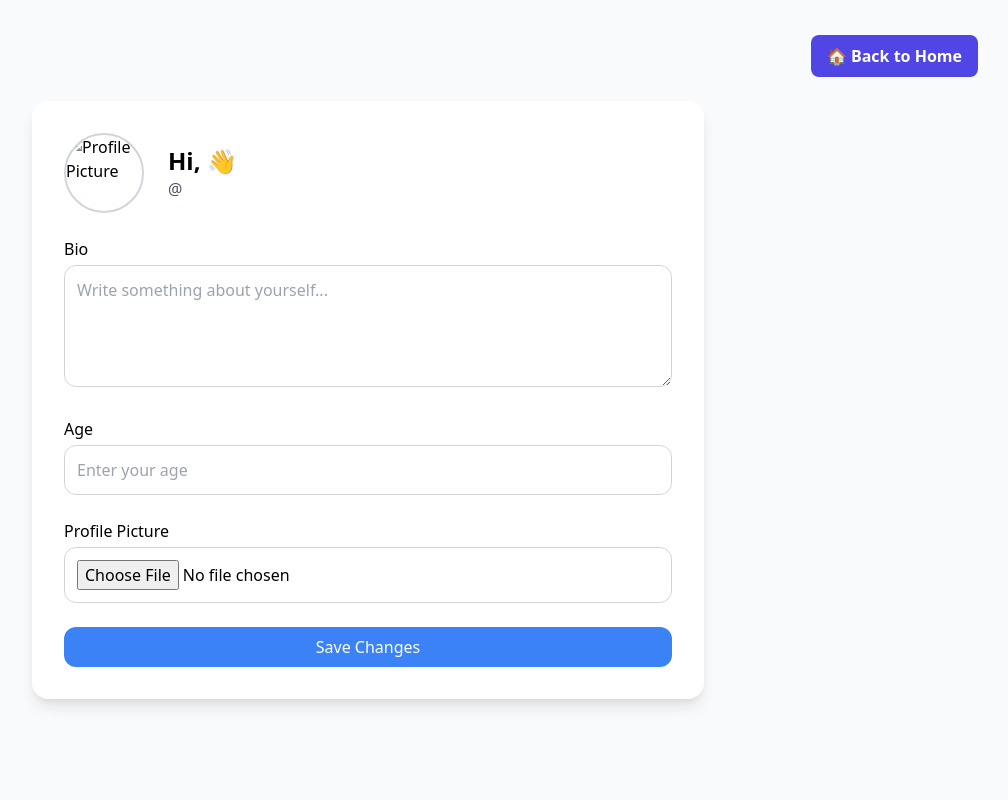
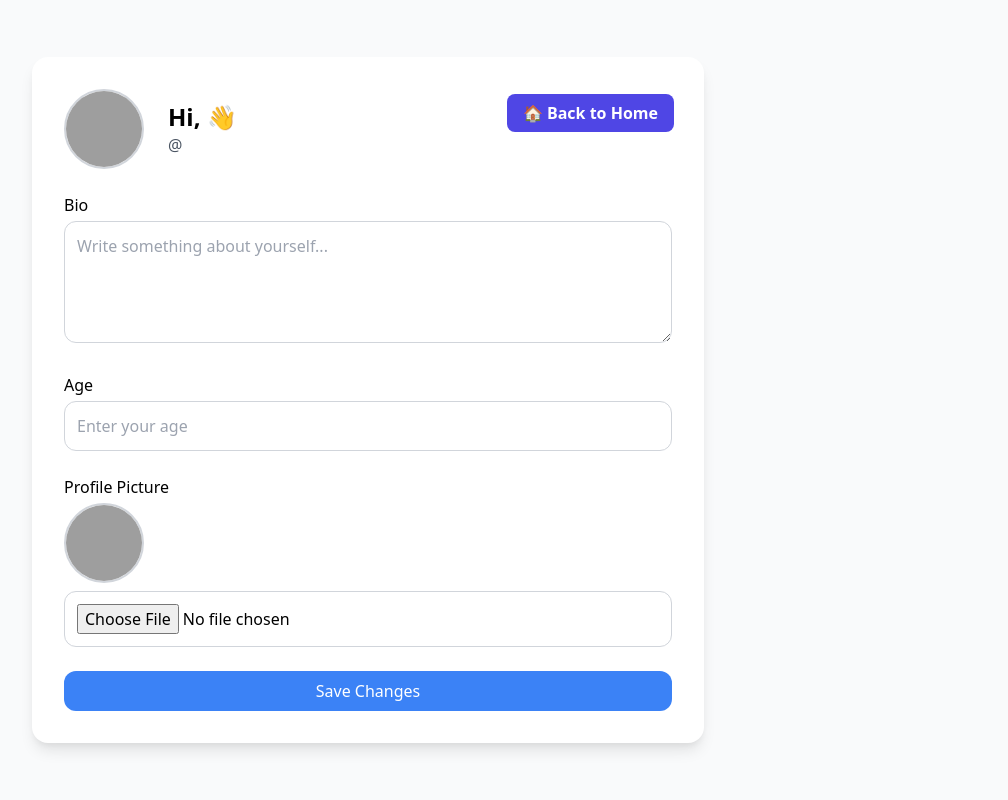
Before and after one commit to nivedithakummetha63/DjangoProject, a Django app: template accounts/templates/profile.html in a window 1280 px wide. Shown: the whole page, without its empty margins (272-1280 px from the left). Run offline with Django 3.2, Linux system fonts and the light colour scheme; the template is opened without the code that fills it: values that come from a table or form of the project are taken from there, others are empty; data comes from the database, SQL or seed files in the repository; grey boxes are pictures that could not be loaded.

Commit message:
Update profile.html

```diff
--- a/accounts/templates/profile.html
+++ b/accounts/templates/profile.html
@@ -1,15 +1,19 @@
 <!DOCTYPE html>
 <html lang="en">
 <head>
-  <meta charset="UTF-8">
+  <meta charset="UTF-8" />
   <title>My Profile</title>
-  <link href="https://cdn.jsdelivr.net/npm/tailwindcss@2.2.19/dist/tailwind.min.css" rel="stylesheet">
+  <link href="https://cdn.jsdelivr.net/npm/tailwindcss@2.2.19/dist/tailwind.min.css" rel="stylesheet" />
 </head>
 <body class="bg-gray-50 min-h-screen flex items-center justify-center">
-  <div class="bg-white p-8 rounded-2xl shadow-lg w-full max-w-2xl">
+  <div class="bg-white p-8 rounded-2xl shadow-lg w-full max-w-2xl relative">
 
     <div class="flex items-center space-x-6 mb-6">
-      <img src="{{ profile.profile_pic.url }}" alt="Profile Picture" class="w-20 h-20 rounded-full object-cover border-2 border-gray-300">
+      {% if profile.profile_pic %}
+        <img src="{{ profile.profile_pic.url }}" alt="Profile Picture" class="w-20 h-20 rounded-full object-cover border-2 border-gray-300" />
+      {% else %}
+        <img src="/static/images/default.png" alt="Default Profile Picture" class="w-20 h-20 rounded-full object-cover border-2 border-gray-300" />
+      {% endif %}
       <div>
         <h2 class="text-2xl font-bold">Hi, {{ profile.user.first_name }} 👋</h2>
         <p class="text-gray-600">@{{ profile.user.username }}</p>
@@ -32,14 +36,21 @@
 
       <div>
         <label class="block mb-1 font-medium">Profile Picture</label>
+
+        {% if profile.profile_pic %}
+          <img src="{{ profile.profile_pic.url }}" alt="Current Profile Picture" class="w-20 h-20 rounded-full object-cover border-2 border-gray-300 mb-2" />
+        {% else %}
+          <img src="/static/images/default.png" alt="Default Profile Picture" class="w-20 h-20 rounded-full object-cover border-2 border-gray-300 mb-2" />
+        {% endif %}
+
         {{ form.profile_pic }}
       </div>
+
       <div style="position: absolute; top: 20px; right: 30px;">
-  <a href="{% url 'home' %}" style="background-color: #4f46e5; color: white; padding: 10px 16px; border-radius: 8px; text-decoration: none; font-weight: bold;">
-    🏠 Back to Home
-  </a>
-</div>
-
+        <a href="{% url 'home' %}" class="bg-indigo-600 text-white px-4 py-2 rounded-lg font-semibold hover:bg-indigo-700 transition">
+          🏠 Back to Home
+        </a>
+      </div>
 
       <button type="submit" class="w-full bg-blue-500 text-white py-2 px-4 rounded-xl hover:bg-blue-600 transition">
         Save Changes
```
